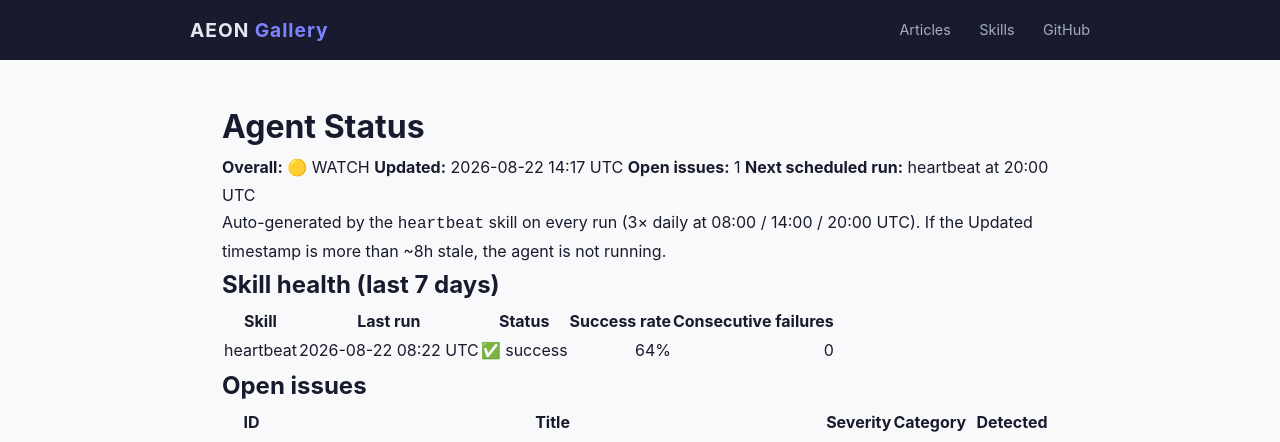
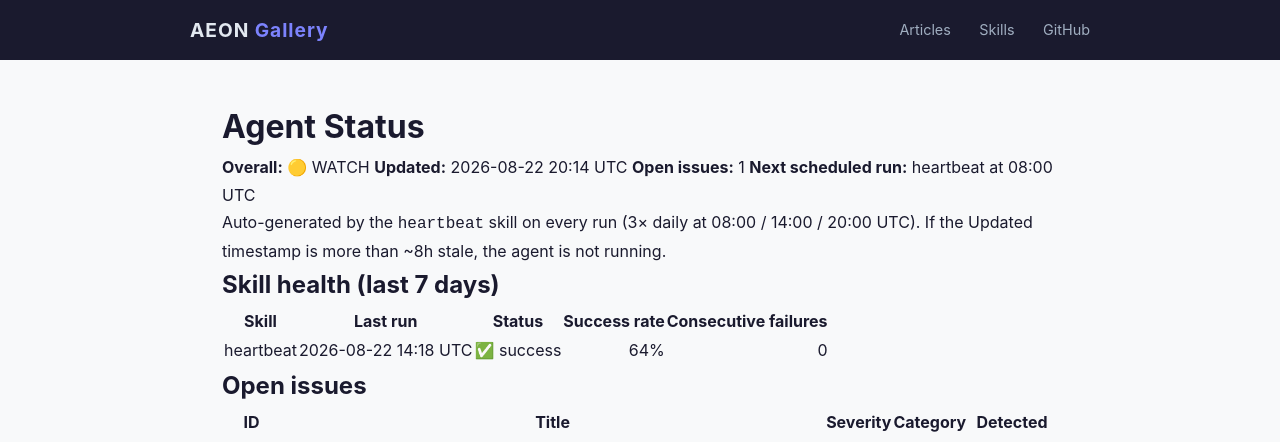
Before and after one commit to RickCrosschain/aeon, a Jekyll site: the page built from docs/status.md, in a window 1280 px wide. Shown: the top 442 px of the page. Built offline with Jekyll 4.4.1, drawn with Linux system fonts in a browser that asks for light colours.

Commit message:
chore(heartbeat): auto-commit 2026-08-22

```diff
--- a/docs/status.md
+++ b/docs/status.md
@@ -7,9 +7,9 @@
 # Agent Status
 
 **Overall:** 🟡 WATCH
-**Updated:** 2026-08-22 14:17 UTC
+**Updated:** 2026-08-22 20:14 UTC
 **Open issues:** 1
-**Next scheduled run:** heartbeat at 20:00 UTC
+**Next scheduled run:** heartbeat at 08:00 UTC
 
 Auto-generated by the `heartbeat` skill on every run (3× daily at 08:00 / 14:00 / 20:00 UTC). If the Updated timestamp is more than ~8h stale, the agent is not running.
 
@@ -17,7 +17,7 @@
 
 | Skill | Last run | Status | Success rate | Consecutive failures |
 |-------|----------|--------|-------------:|---------------------:|
-| heartbeat | 2026-08-22 08:22 UTC | ✅ success | 64% | 0 |
+| heartbeat | 2026-08-22 14:18 UTC | ✅ success | 64% | 0 |
 
 ## Open issues
 
--- a/memory/token-usage.csv
+++ b/memory/token-usage.csv
@@ -181,3 +181,4 @@
 2026-08-21,heartbeat,claude-opus-4-8,2334,4286,367854,56090
 2026-08-22,heartbeat,claude-opus-4-8,2114,4375,376448,39568
 2026-08-22,heartbeat,claude-opus-4-8,2114,4295,362885,55566
+2026-08-22,heartbeat,claude-opus-4-8,2112,5029,296856,56279
```
Also changed, not shown: memory/logs/2026-08-22.md (+11 -0 lines), .outputs/heartbeat.md.
